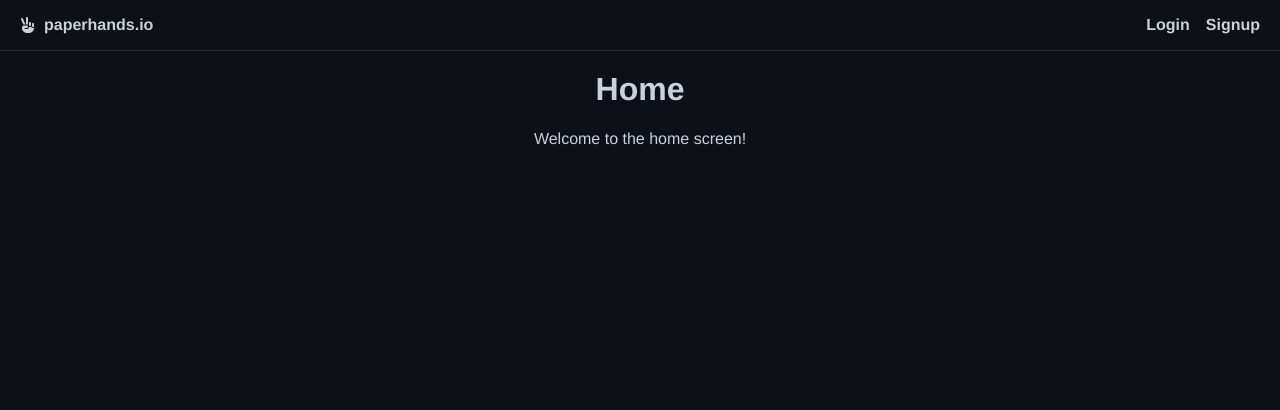
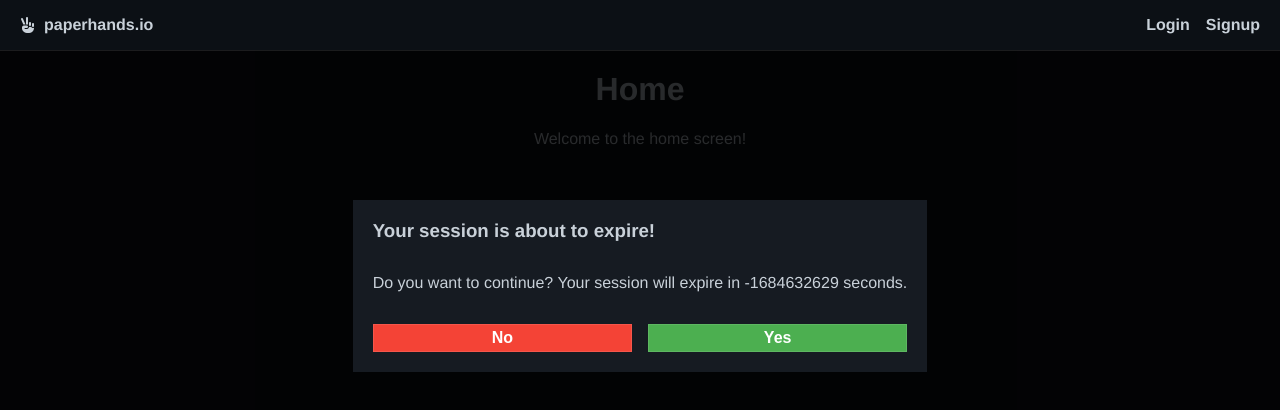
Before and after one commit to damian-anslik/paperhands, a Vue app: page / in a window 1280 px wide. Shown: the top 410 px of the page. Built offline with nearby package versions, Linux system fonts and the light colour scheme; no server answers; what vue3-apexcharts would draw is missing.

Commit message:
moved session timeout dialog to root component

```diff
--- a/src/App.vue
+++ b/src/App.vue
@@ -1,17 +1,20 @@
 <template>
   <Navbar />
   <div class="content">
+    <SessionTimeoutDialog />
     <router-view />
   </div>
 </template>
 
 <script>
 import Navbar from '@/components/Navbar.vue'
+import SessionTimeoutDialog from '@/components/SessionTimeoutDialog.vue'
 import controller from '@/controller'
 export default {
   name: 'App',
   components: {
-    Navbar
+    Navbar,
+    SessionTimeoutDialog
   },
   created() {
     if (this.$store.getters.availableSymbols) {
--- a/src/views/Dashboard.vue
+++ b/src/views/Dashboard.vue
@@ -1,5 +1,4 @@
 <template>
-    <SessionTimeoutDialog />
     <div v-if="activePortfolio">
         <div class="dashboard-container">
             <div class="portfolio-container">
@@ -26,14 +25,12 @@ import Portfolio from '@/components/Portfolio.vue'
 import NewPortfolioForm from '@/components/NewPortfolioForm.vue'
 import OrderForm from '@/components/OrderForm.vue'
 import Chart from '@/components/Chart.vue'
-import SessionTimeoutDialog from '@/components/SessionTimeoutDialog.vue'
 export default {
     components: {
         Portfolio,
         NewPortfolioForm,
         OrderForm,
-        Chart,
-        SessionTimeoutDialog
+        Chart
     },
     data() {
         return {
```
